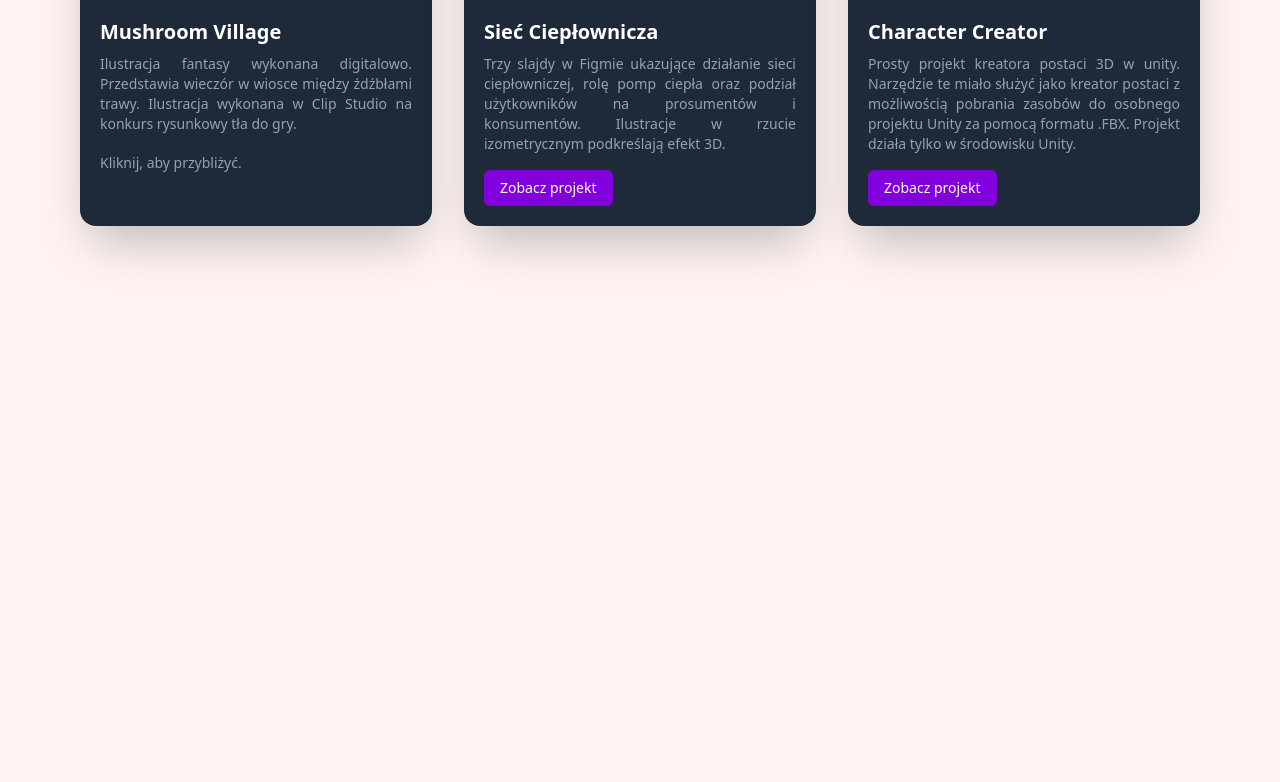
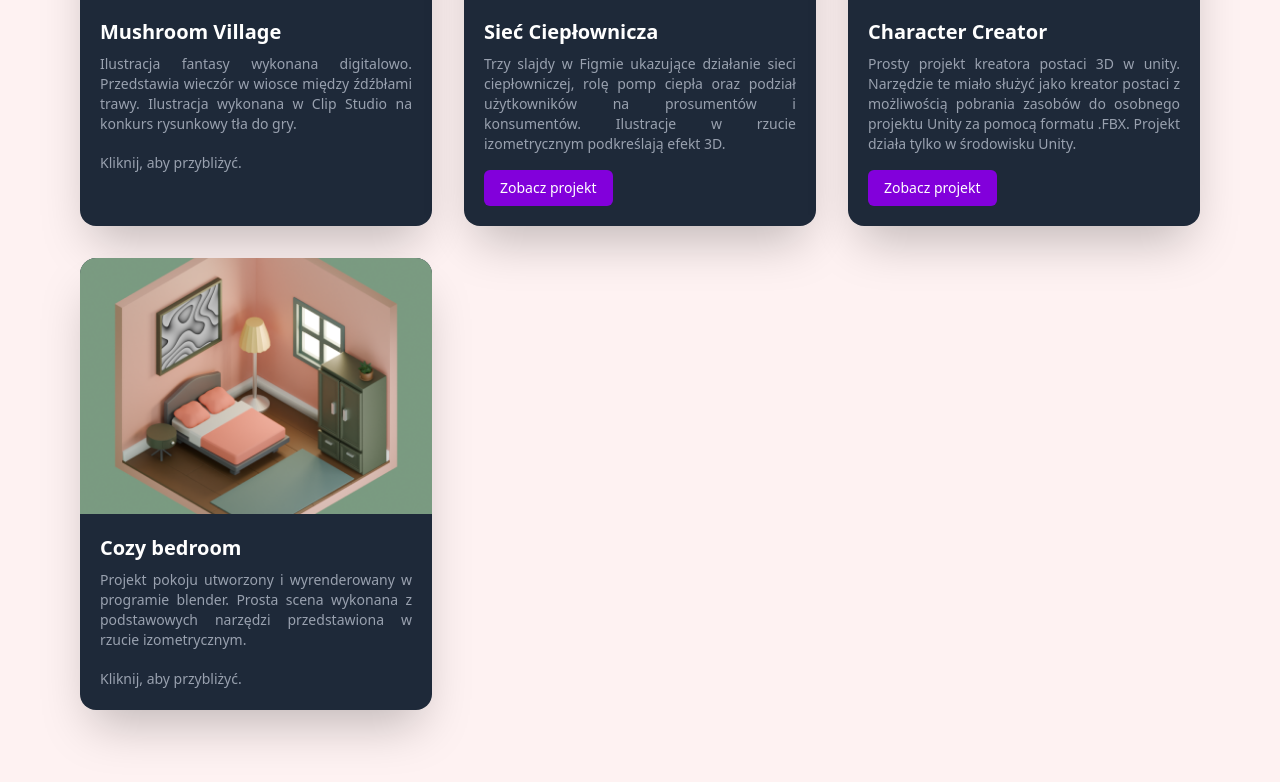
Before and after one commit to Skierka35/github-portfolio, a Next.js app in the folder portfolio-react/: page /projects in a window 1280 px wide. Shown: the part 1684-2466 px from the top of the page. Before the commit the page ends 1990 px from the top, so only its background shows below. Built offline with nearby package versions, Linux system fonts and the light colour scheme.

Commit message:
Add Project of Cozy Bedroom

```diff
--- a/portfolio-react/src/app/components/projectGallery.tsx
+++ b/portfolio-react/src/app/components/projectGallery.tsx
@@ -83,7 +83,14 @@ const allProjects: Project[] = [
     description: "Prosty projekt kreatora postaci 3D w unity. Narzędzie te miało służyć jako kreator postaci z możliwością pobrania zasobów do osobnego projektu Unity za pomocą formatu .FBX. Projekt działa tylko w środowisku Unity.",
     image: "/Modele postaci w blenderze.PNG",
     link: "https://lillalll.itch.io/charactercreator",
-    tags: ["UI/UX", "Projekty Graficzne/design"],
+    tags: ["3D"],
+  },
+  {
+    id: 10,
+    title: "Cozy bedroom",
+    description: "Projekt pokoju utworzony i wyrenderowany w programie blender. Prosta scena wykonana z podstawowych narzędzi przedstawiona w rzucie izometrycznym.",
+    image: "/RenderResult.png",
+    tags: ["3D, Ilustracje"],
   },
 ];
 
```
Also changed, not shown: portfolio-react/public/RenderResult.png (added).
